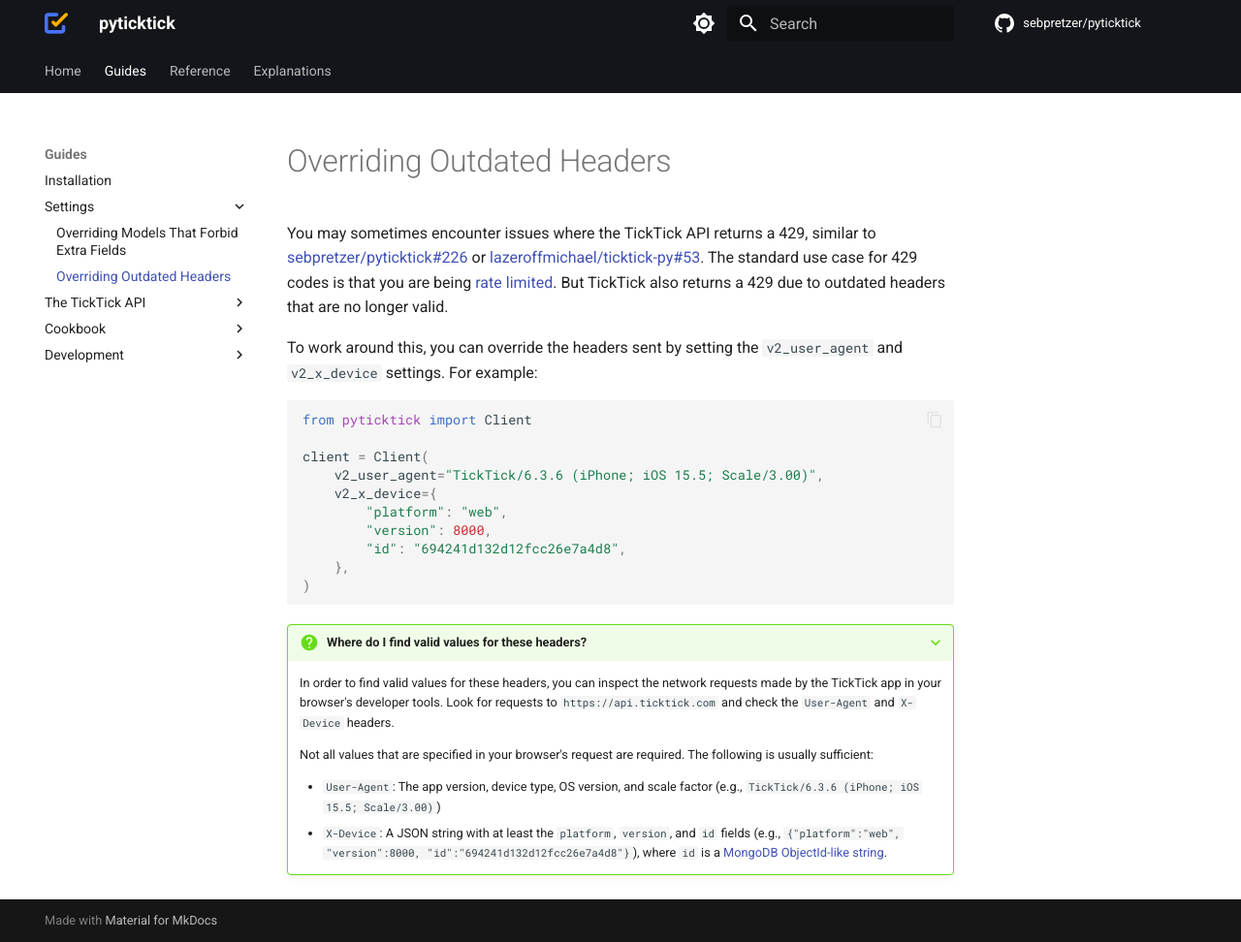
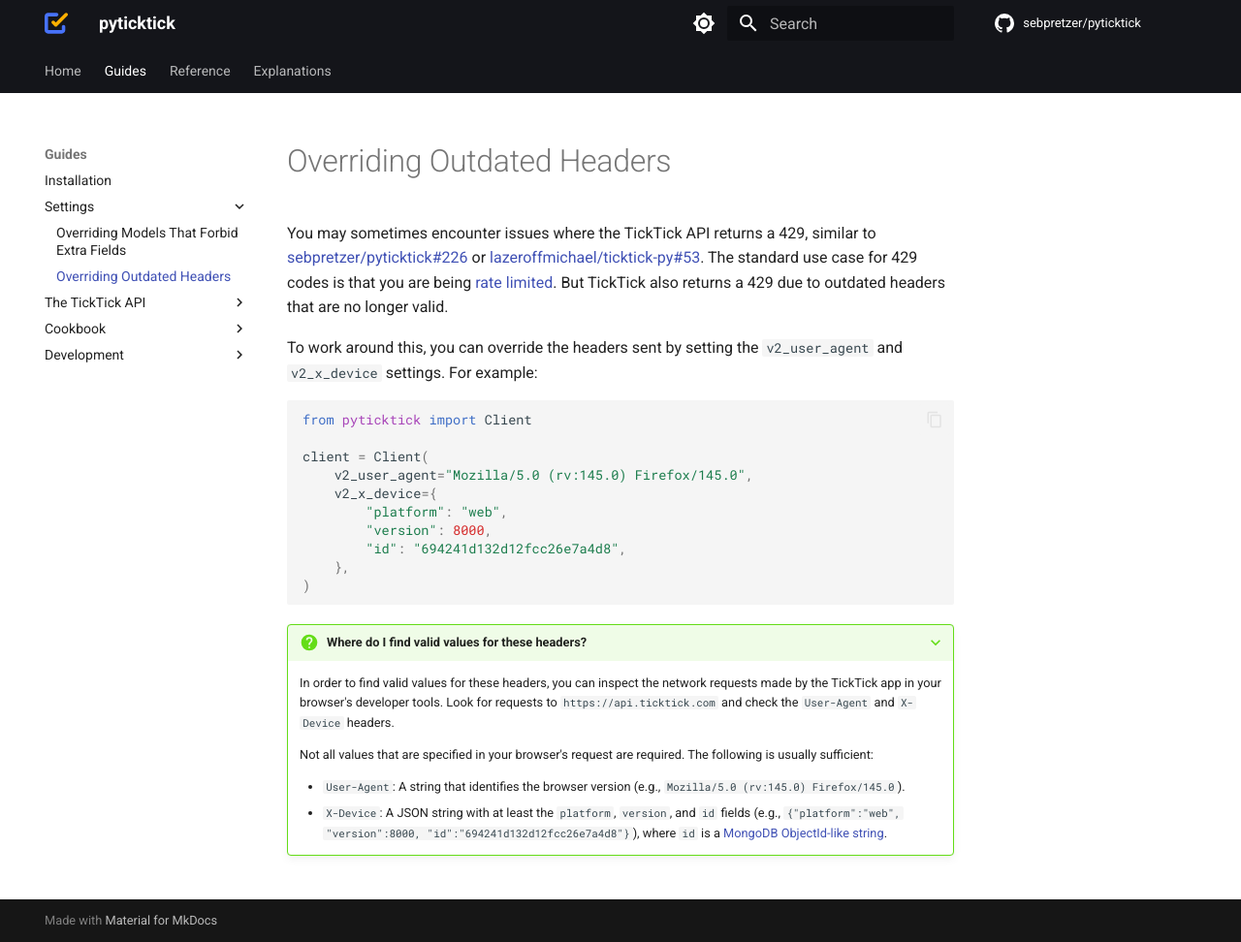
Before and after one commit to sebpretzer/pyticktick, an MkDocs documentation site: the page built from docs/guides/settings/overriding_outdated_headers.md, in a window 1280 px wide and 972 px high. Shown: the whole window at 97% size. Built offline with MkDocs 1.6.1 and Material for MkDocs 9.7.7, drawn with Linux system fonts in a browser that asks for light colours; comment, search, counter and statistics services are not loaded.

Commit message:
doc fixes

```diff
--- a/docs/guides/settings/overriding_outdated_headers.md
+++ b/docs/guides/settings/overriding_outdated_headers.md
@@ -8,7 +8,7 @@
 from pyticktick import Client
 
 client = Client(
-    v2_user_agent="TickTick/6.3.6 (iPhone; iOS 15.5; Scale/3.00)",
+    v2_user_agent="Mozilla/5.0 (rv:145.0) Firefox/145.0",
     v2_x_device={
         "platform": "web",
         "version": 8000,
@@ -23,5 +23,5 @@
 
     Not all values that are specified in your browser's request are required. The following is usually sufficient:
 
-    - `User-Agent`: The app version, device type, OS version, and scale factor (e.g., `TickTick/6.3.6 (iPhone; iOS 15.5; Scale/3.00)`)
+    - `User-Agent`: A string that identifies the browser version (e.g., `Mozilla/5.0 (rv:145.0) Firefox/145.0`).
     - `X-Device`: A JSON string with at least the `platform`, `version`, and `id` fields (e.g., `{"platform":"web", "version":8000, "id":"694241d132d12fcc26e7a4d8"}`), where `id` is a [MongoDB ObjectId-like string](https://www.mongodb.com/docs/manual/reference/method/ObjectId/).
```
